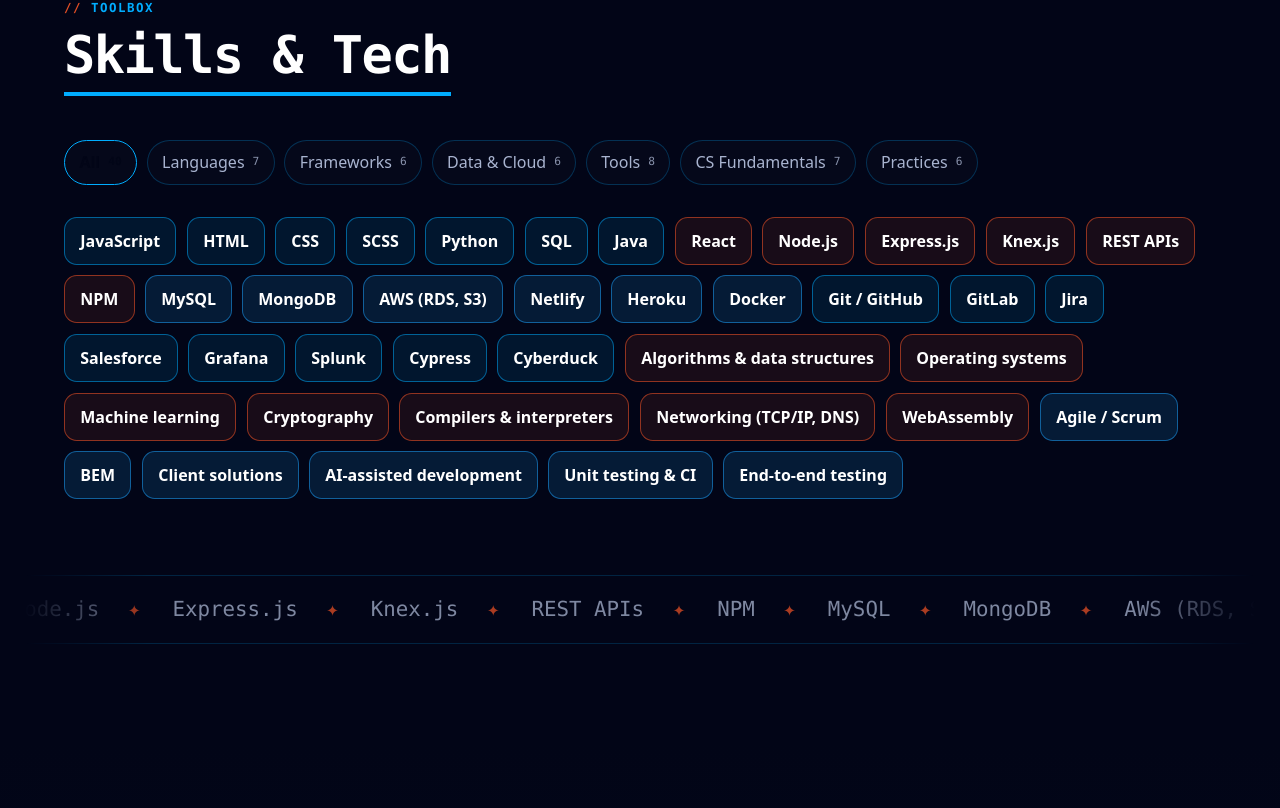
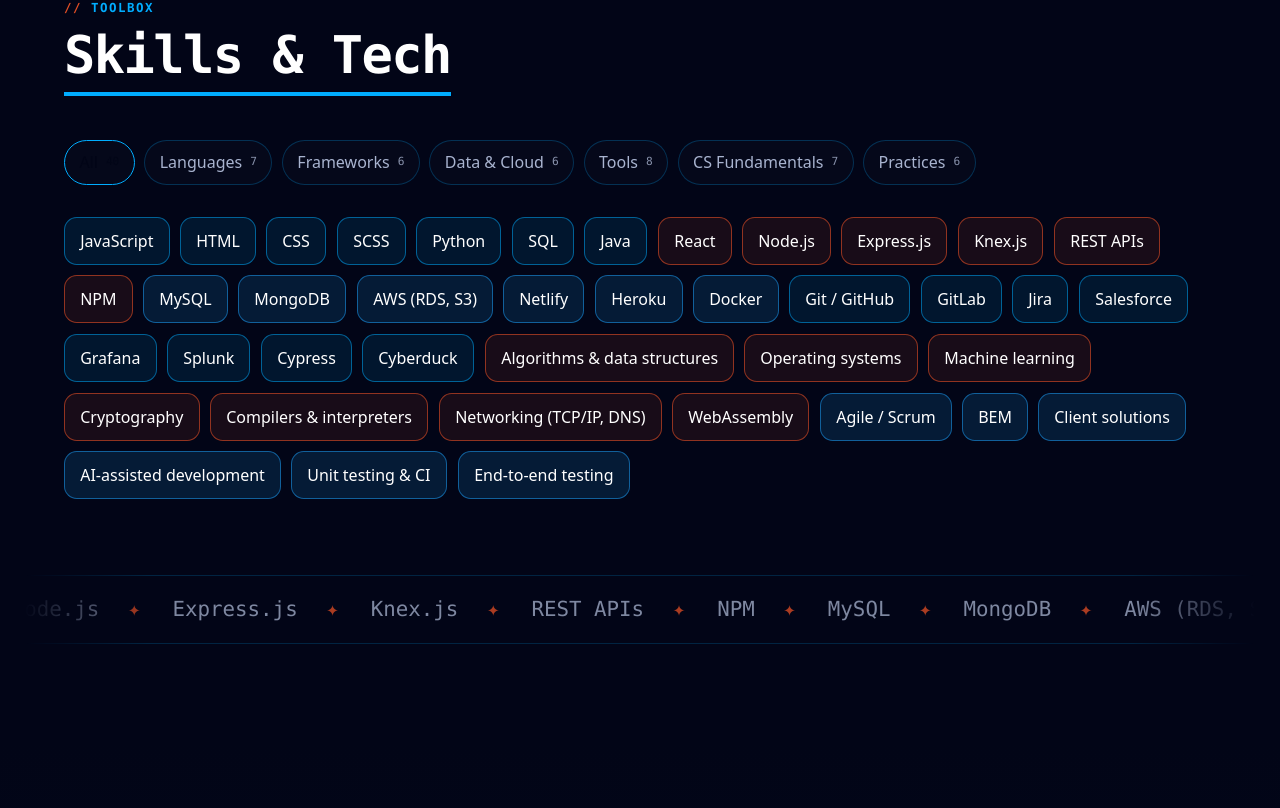
Before and after one commit to Masons-coding/my-resume-website, a React (Create React App) app: page / in a window 1280 px wide. Shown: the part 3472-4280 px from the top of the page. Built offline with nearby package versions, Linux system fonts and the light colour scheme; a web font is replaced by a local one.

Commit message:
Final precision pass for interaction and touch behavior

```diff
--- a/src/styles/frontend-polish.scss
+++ b/src/styles/frontend-polish.scss
@@ -936,3 +936,76 @@
     display: none;
   }
 }
+
+
+/* Final precision pass */
+.work-media,
+.project__logo,
+.navbar__logo,
+.navbar__palette,
+.navbar__burger,
+.skills__tab,
+.cslab__chip,
+.skills__chip {
+  font: inherit;
+}
+
+.work-media {
+  appearance: none;
+  -webkit-appearance: none;
+}
+
+.work-media:focus-visible,
+.project__logo:focus-visible,
+.navbar__logo:focus-visible,
+.navbar__palette:focus-visible,
+.navbar__burger:focus-visible,
+.skills__tab:focus-visible,
+.cslab__chip:focus-visible {
+  outline: 2px solid $cyan;
+  outline-offset: 3px;
+}
+
+.work-media__poster {
+  width: auto !important;
+  max-width: 100% !important;
+  object-position: center;
+}
+
+.about__soft li,
+.skills__chip,
+.cslab__stat,
+.lab-card,
+.education__card,
+.work {
+  transition-duration: 0.2s;
+}
+
+.timeline__card:hover {
+  transform: translateX(3px);
+}
+
+.lab-card:hover {
+  transform: translateY(-3px);
+}
+
+.work.is-visible:hover {
+  transform: translateY(-3px);
+}
+
+@media (hover: none) {
+  .project:hover,
+  .work.is-visible:hover,
+  .lab-card:hover,
+  .education__card.is-visible:hover,
+  .award.is-visible:hover,
+  .timeline__card:hover {
+    transform: none;
+    box-shadow: 0 16px 42px rgba(0, 0, 0, 0.12);
+  }
+
+  .skills__chip:hover {
+    transform: none;
+    box-shadow: none;
+  }
+}
```
